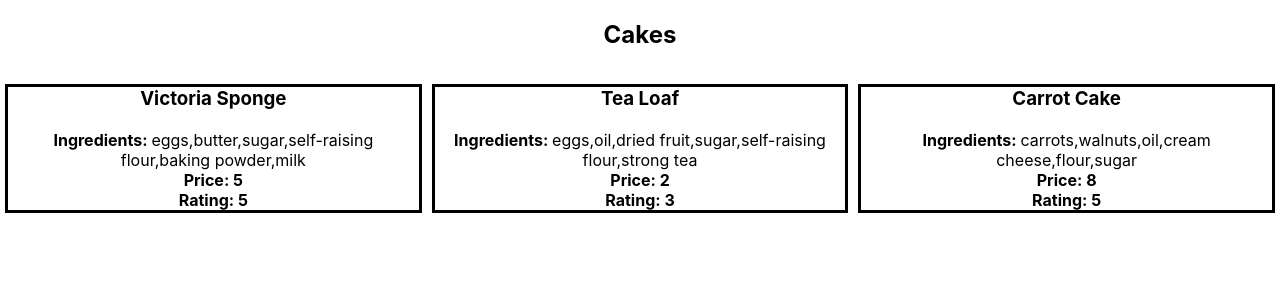
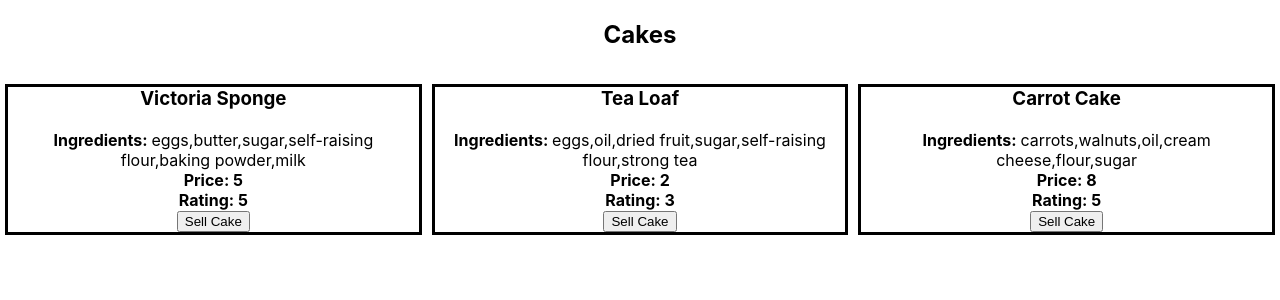
Before and after one commit to sahilpatel1906/Cakes, a React (Create React App) app: page / in a window 1280 px wide. Shown: the top 300 px of the page. Built offline with nearby package versions, Linux system fonts and the light colour scheme.

Commit message:
added sell cake button to Recipe.js

```diff
--- a/src/components/Recipe.js
+++ b/src/components/Recipe.js
@@ -1,6 +1,10 @@
 import "./Recipe.css"
 
-const Recipe = ({cakeName, cakeIngredients, cakePrice, cakeRating}) => {
+const Recipe = ({cakeName, cakeIngredients, cakePrice, cakeRating, total, setTotal}) => {
+
+    const handleSale = () => {
+        setTotal(total+1);
+    }
 
     return (
         <article id="cake-card">
@@ -12,7 +16,7 @@ const Recipe = ({cakeName, cakeIngredients, cakePrice, cakeRating}) => {
             <h4>Price: {cakePrice}</h4>
             <h4>Rating: {cakeRating}</h4>
             </section>
-
+            <button onClick={handleSale}>Sell Cake</button>
         </article>
     );
 }
```
